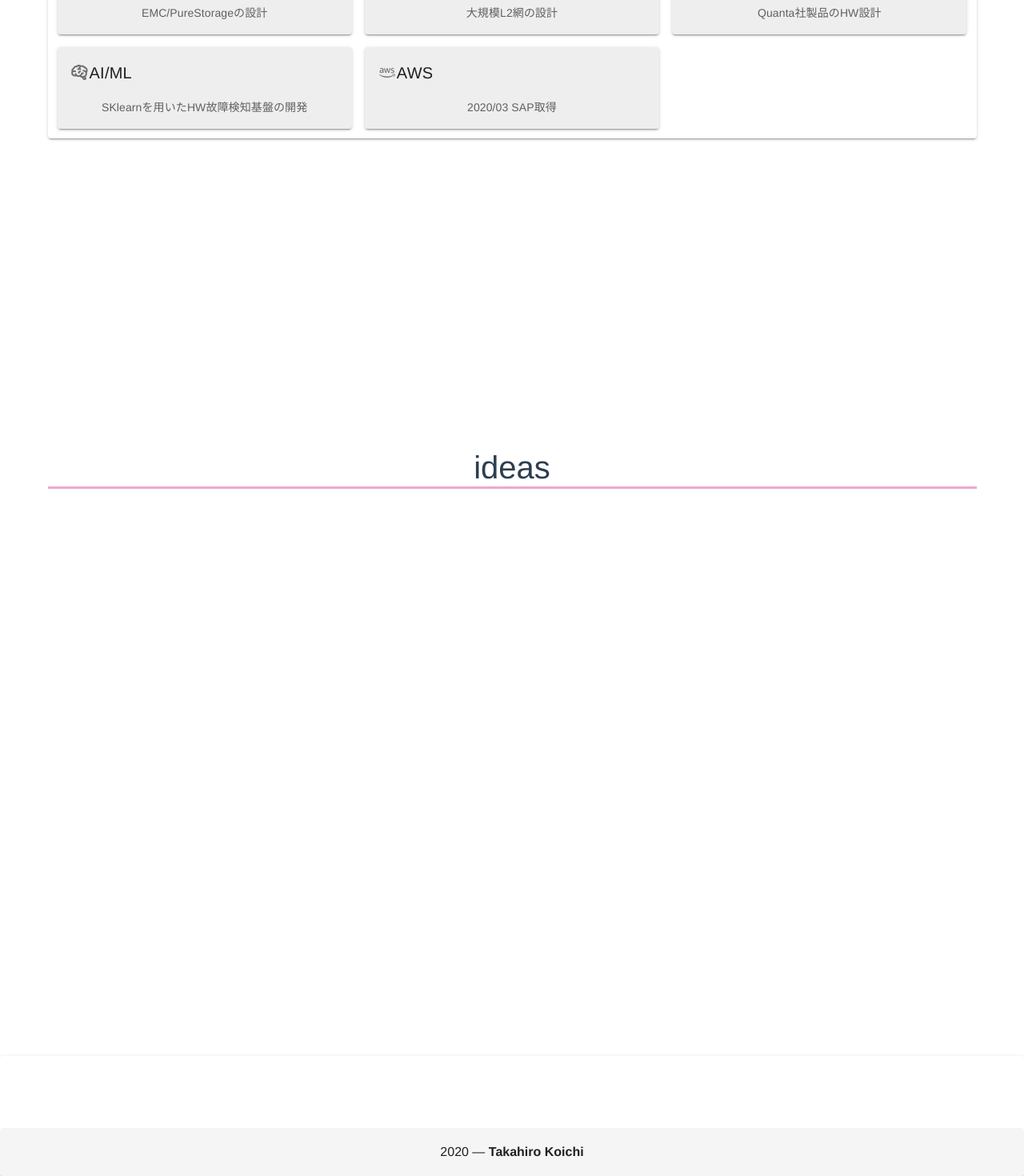
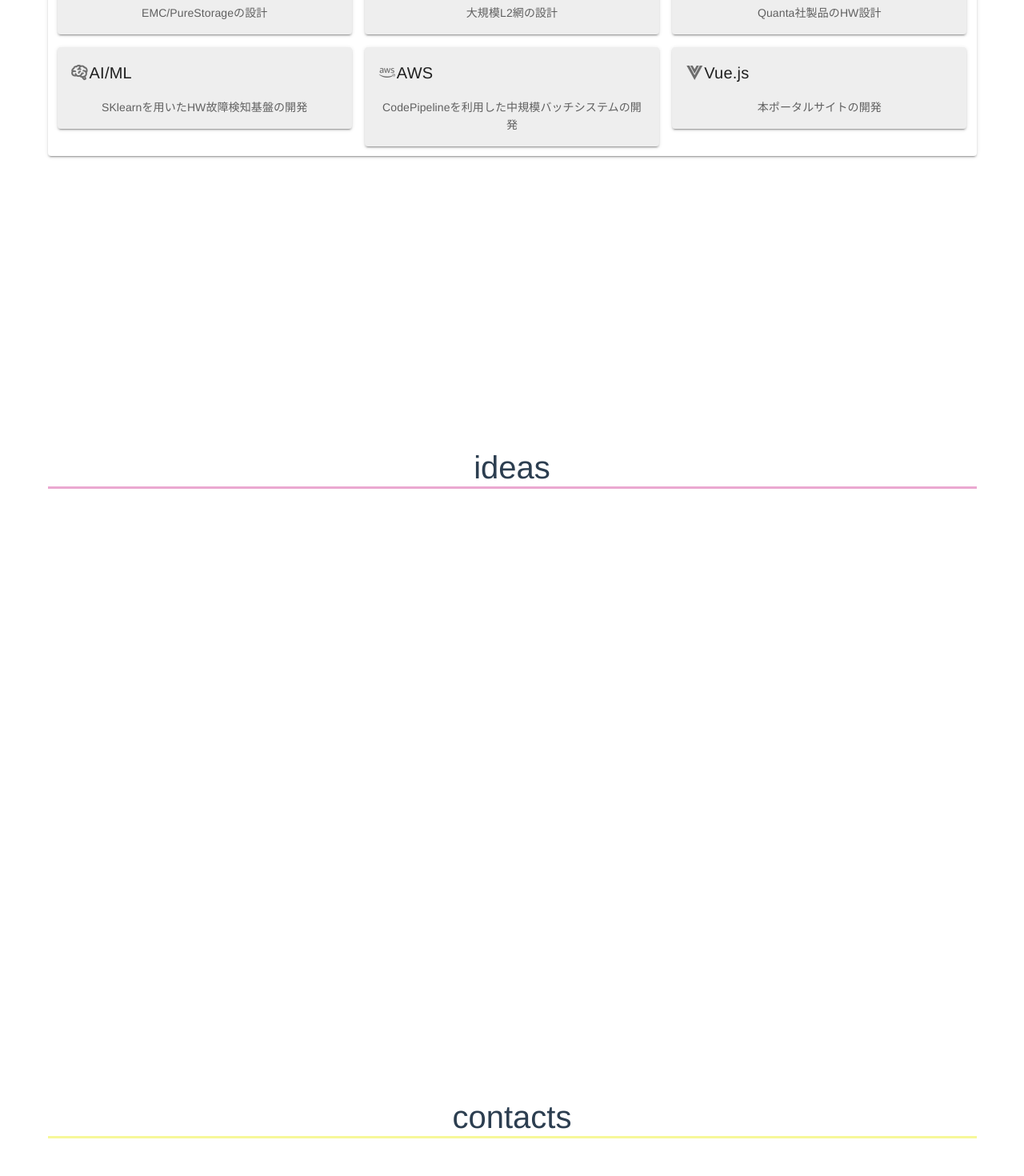
Before and after one commit to takahiro-impara/portfolio, a Vue app: page / in a window 1280 px wide. Shown: the part 1200-2670 px from the top of the page at 80% size. Built offline with nearby package versions, Linux system fonts and the light colour scheme.

Commit message:
fix: 未完成部分あるが一旦push

```diff
--- a/src/App.vue
+++ b/src/App.vue
@@ -5,6 +5,7 @@
     <page1 />
     <page2 />
     <page3 />
+    <contact />
     <Footer />
   </div>
 </template>
@@ -14,6 +15,7 @@
   import page1 from './views/page1.vue'
   import page2 from './views/page2.vue'
   import page3 from './views/page3.vue'
+  import contact from './views/contacts.vue'
   import Footer from './views/footer.vue'
 
   export default {
@@ -22,6 +24,7 @@
       page1,
       page2,
       page3,
+      contact,
       navbar,
       Footer
     }
--- a/src/components/Navbar.vue
+++ b/src/components/Navbar.vue
@@ -10,7 +10,7 @@
             <a v-scroll-to="'#page1'">Profile</a>
             <a v-scroll-to="'#page2'">Skills</a>
             <a v-scroll-to="'#page3'">ideas</a>
-            <a v-scroll-to="'#page4'">contacts</a>
+            <a v-scroll-to="'#page4'">Contacts</a>
         </div>
       </div>
     </nav>
--- a/src/views/contacts.vue
+++ b/src/views/contacts.vue
@@ -0,0 +1,12 @@
+<template>
+    <v-app>
+        <v-container id="page4">
+            <h1 class="under">contacts</h1>
+        </v-container>
+    </v-app>
+</template>
+<style scoped>
+    .under {
+        border-bottom: solid 3px rgb(247, 248, 153);;
+    }
+</style>
--- a/src/views/footer.vue
+++ b/src/views/footer.vue
@@ -8,7 +8,7 @@
         class="text-center"
         cols="12"
         >
-        {{ new Date().getFullYear() }} — <strong>Takahiro Koichi</strong>
+        {{ new Date().getFullYear() }}  Maintained by <strong>Takahiro Koichi</strong>
         </v-col>
     </v-footer>
     </v-card>
--- a/src/views/page2.vue
+++ b/src/views/page2.vue
@@ -29,7 +29,8 @@ export default {
                 { title: 'Network', icon: 'mdi-lan', 'desc': '大規模L2網の設計'},
                 { title: 'Server', icon: 'mdi-server', 'desc': 'Quanta社製品のHW設計'},
                 { title: 'AI/ML', icon: 'mdi-brain', 'desc': 'SKlearnを用いたHW故障検知基盤の開発'},
-                { title: 'AWS', icon: 'mdi-aws', 'desc': '2020/03 SAP取得'},
+                { title: 'AWS', icon: 'mdi-aws', 'desc': 'CodePipelineを利用した中規模バッチシステムの開発'},
+                { title: 'Vue.js', icon: 'mdi-vuejs', 'desc': '本ポータルサイトの開発'},
             ]
         }
     }
```
